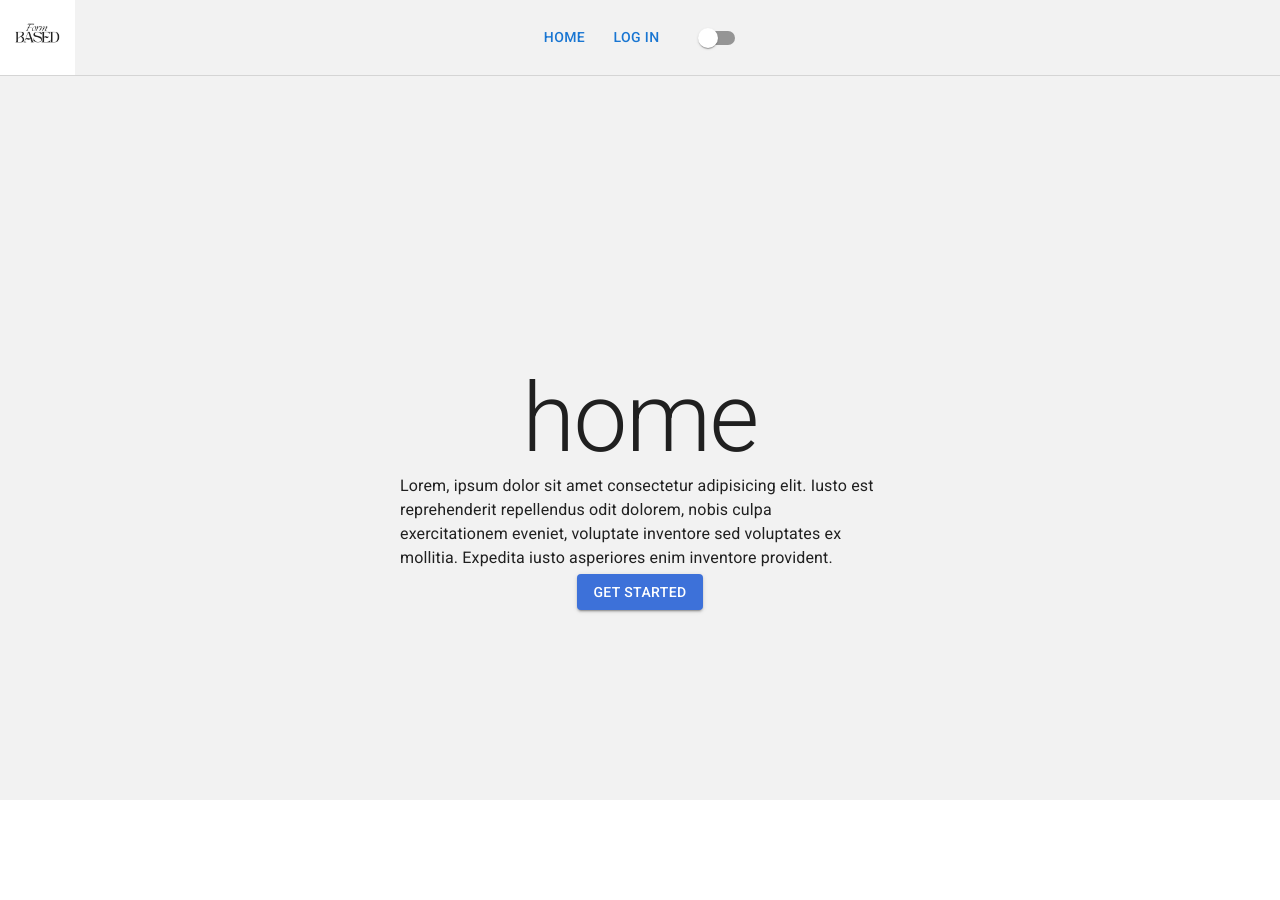
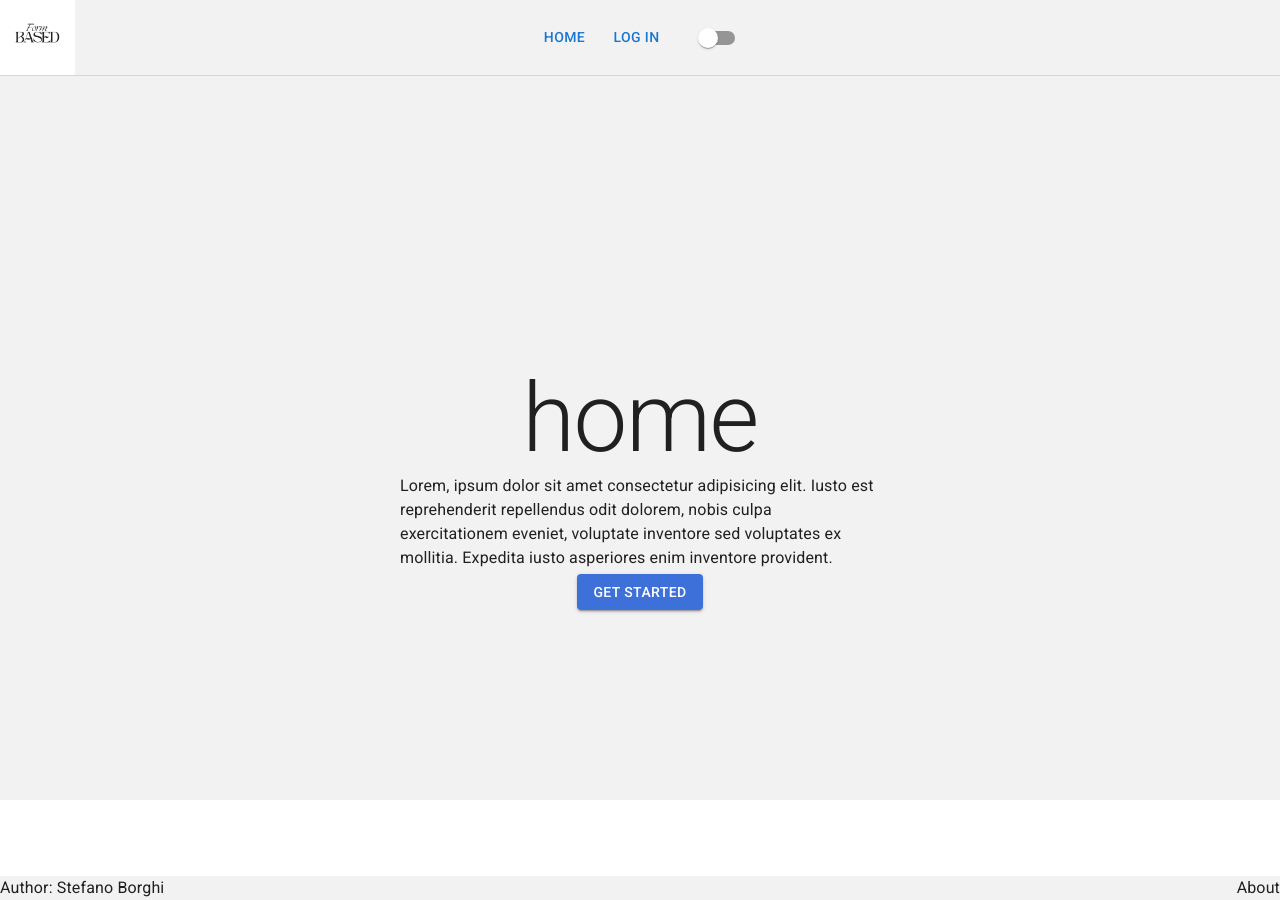
Before and after one commit to borghiste/form-builder, a React (Vite) app in the folder frontend/: page / in a window 1280 px wide. Before the commit the page ends 876 px from the top, so only its background shows below. Built offline with nearby package versions, Linux system fonts and the light colour scheme; some icons are missing.

Commit message:
feat(footer): add footer

```diff
--- a/frontend/src/components/Layout.tsx
+++ b/frontend/src/components/Layout.tsx
@@ -4,13 +4,14 @@ import { Box } from '@mui/material';
 
 // COMPONENTS
 import Header from './UI/Header';
+import Footer from './UI/Footer';
 export default function Layout({children}){
 
     return(
         <Box   sx={{bgcolor: 'background.default', height:'100svh'}}>
         <Header/>
         {children}
-        <footer/>
+        <Footer/>
         </Box>
     )
 }
--- /dev/null
+++ b/frontend/src/components/UI/Footer.tsx
@@ -0,0 +1,20 @@
+import React from "react"
+// MUI
+import { Typography, Box} from "@mui/material"
+export default function Footer(){
+
+    return(
+        <Box component={'footer'} sx={{bgcolor:'background.default', display:'flex', justifyContent:'space-between'}}>
+        <Typography component={'p'} sx={{color:'text.primary'}}>
+        Author: Stefano Borghi
+
+
+        </Typography>
+        <Typography component={'p'} sx={{color:'text.primary'}}>
+       About
+
+
+        </Typography>
+        </Box>
+    )
+}
```
